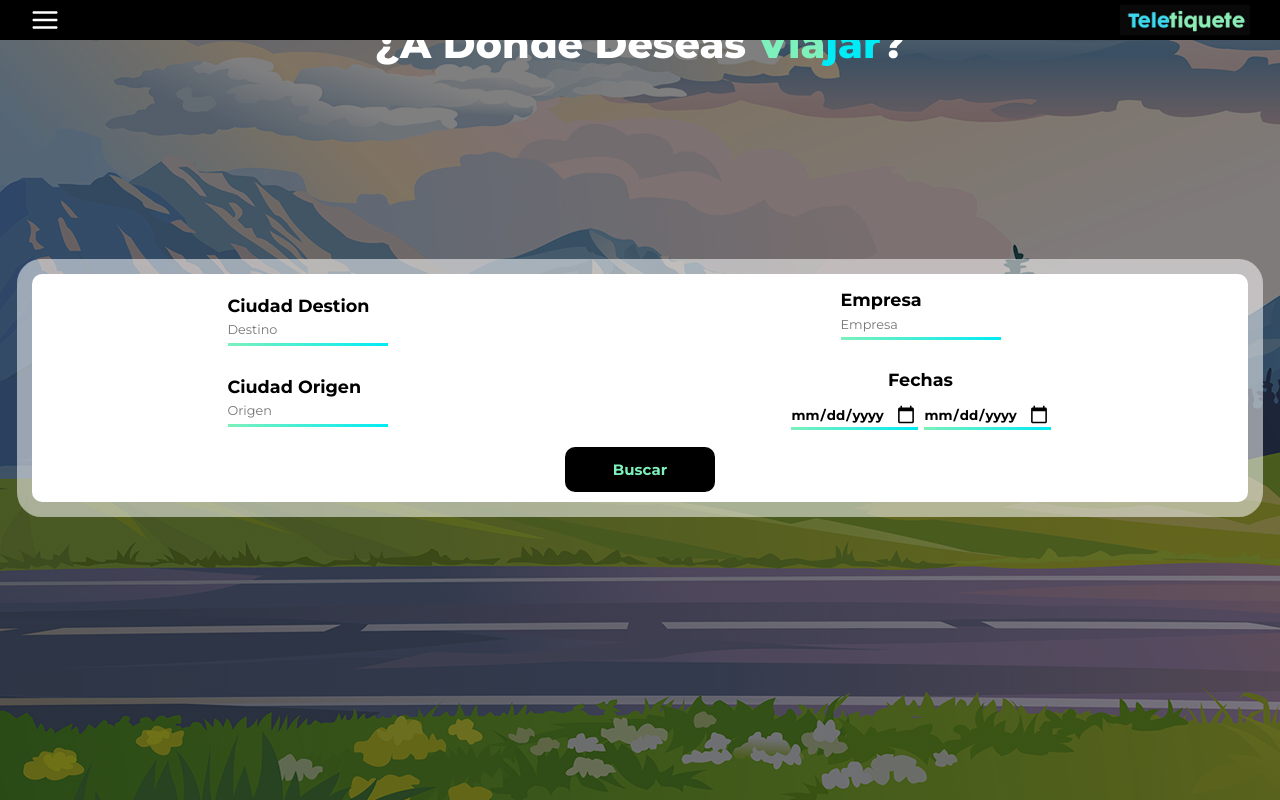
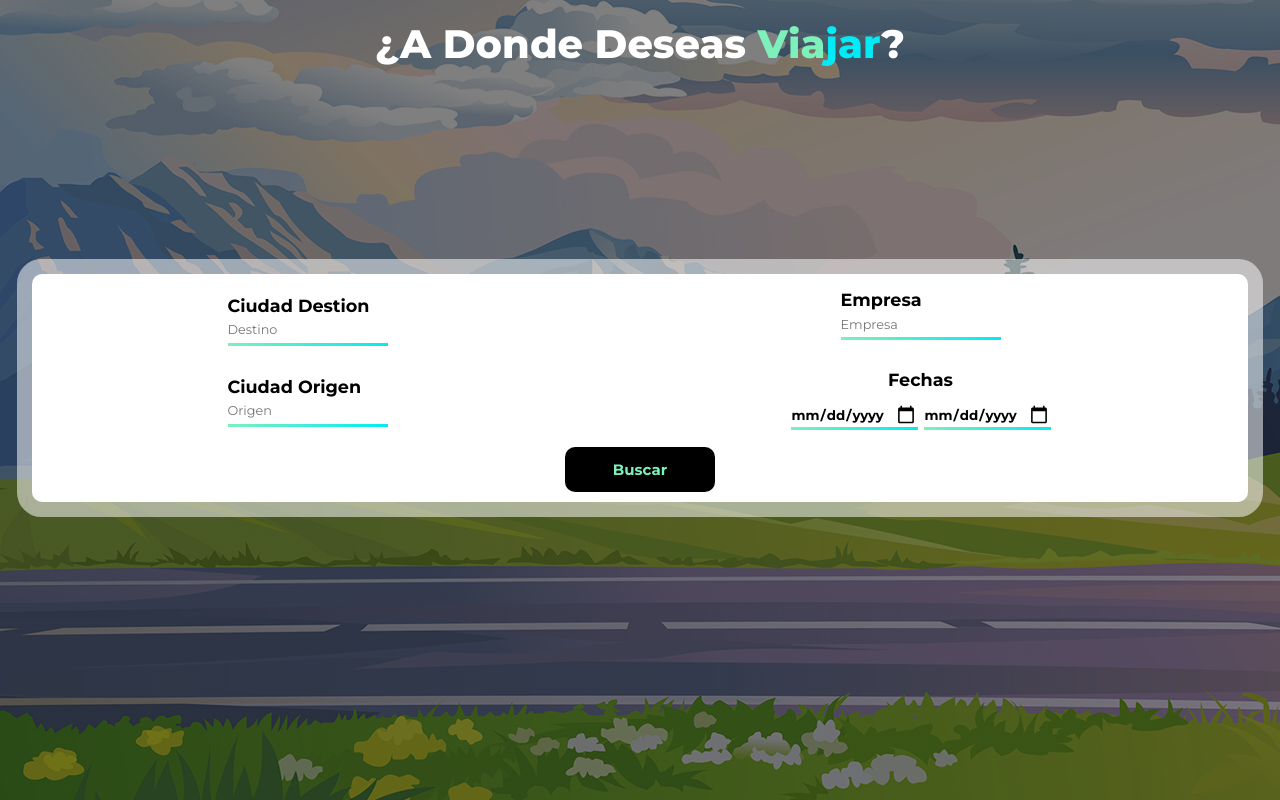
Before and after one commit to Jhuset2003/Teletiquete, a React (Create React App) app: page / in a window 1280 px wide. Built offline with nearby package versions, Linux system fonts and the light colour scheme.

Commit message:
Cell v1.4.3

```diff
--- a/src/Pages/Home.jsx
+++ b/src/Pages/Home.jsx
@@ -1,14 +1,12 @@
 import React from 'react'
 import { SearchForm } from '../Components/Forms/SearchForm'
-import { Nav } from '../Components/Nav/Nav'
+
 import "../Styles/PagesS/LandingPage.scss"
 export const Home = () => {
   return (
     <div className='Landing'>
         <section className='home' id='Home'>
-      <section className='nav_container'>
-        <Nav/>
-      </section>
+
 
               <div className='home_elements_container'>
                   <div className='title_container'>
```
